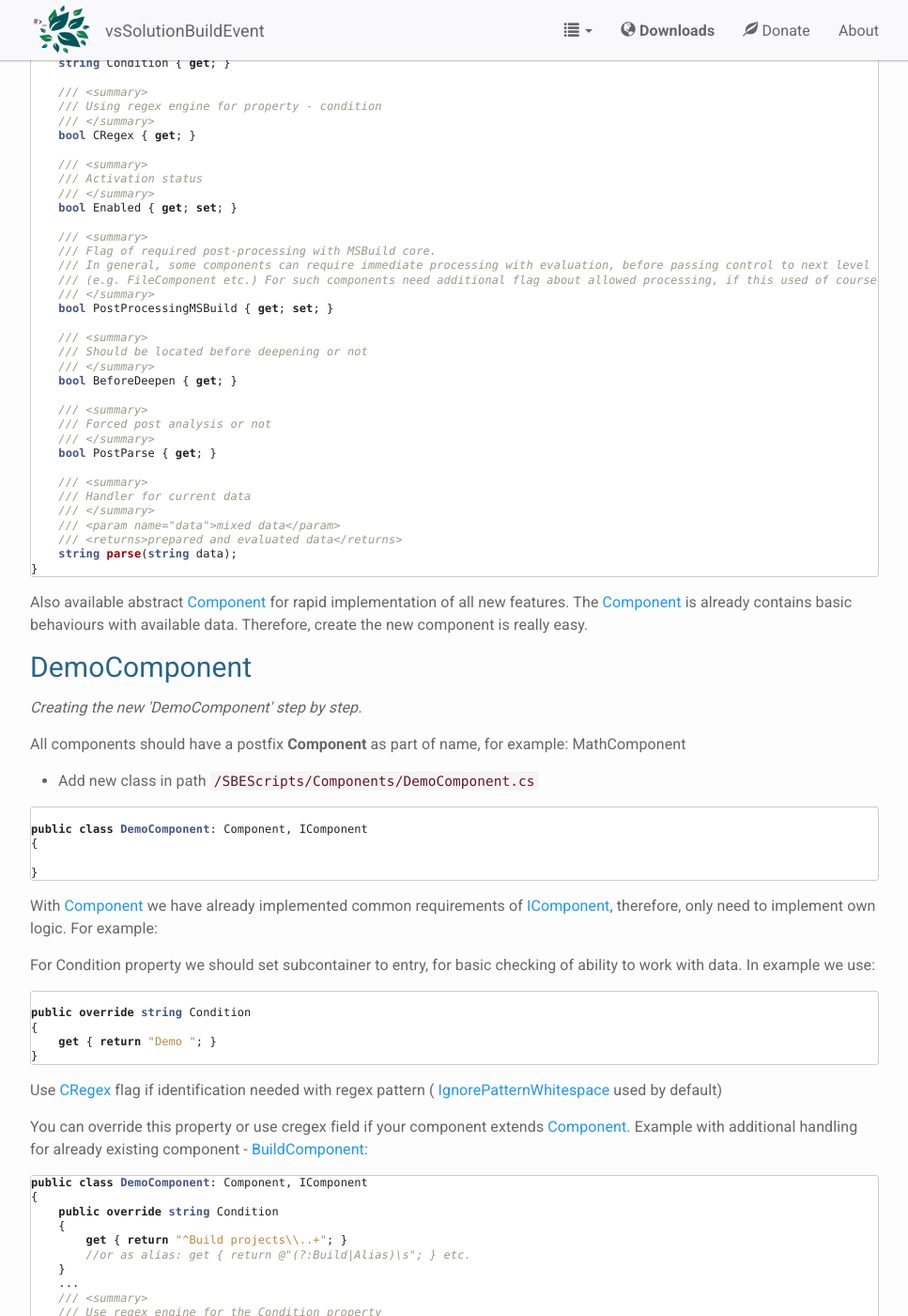
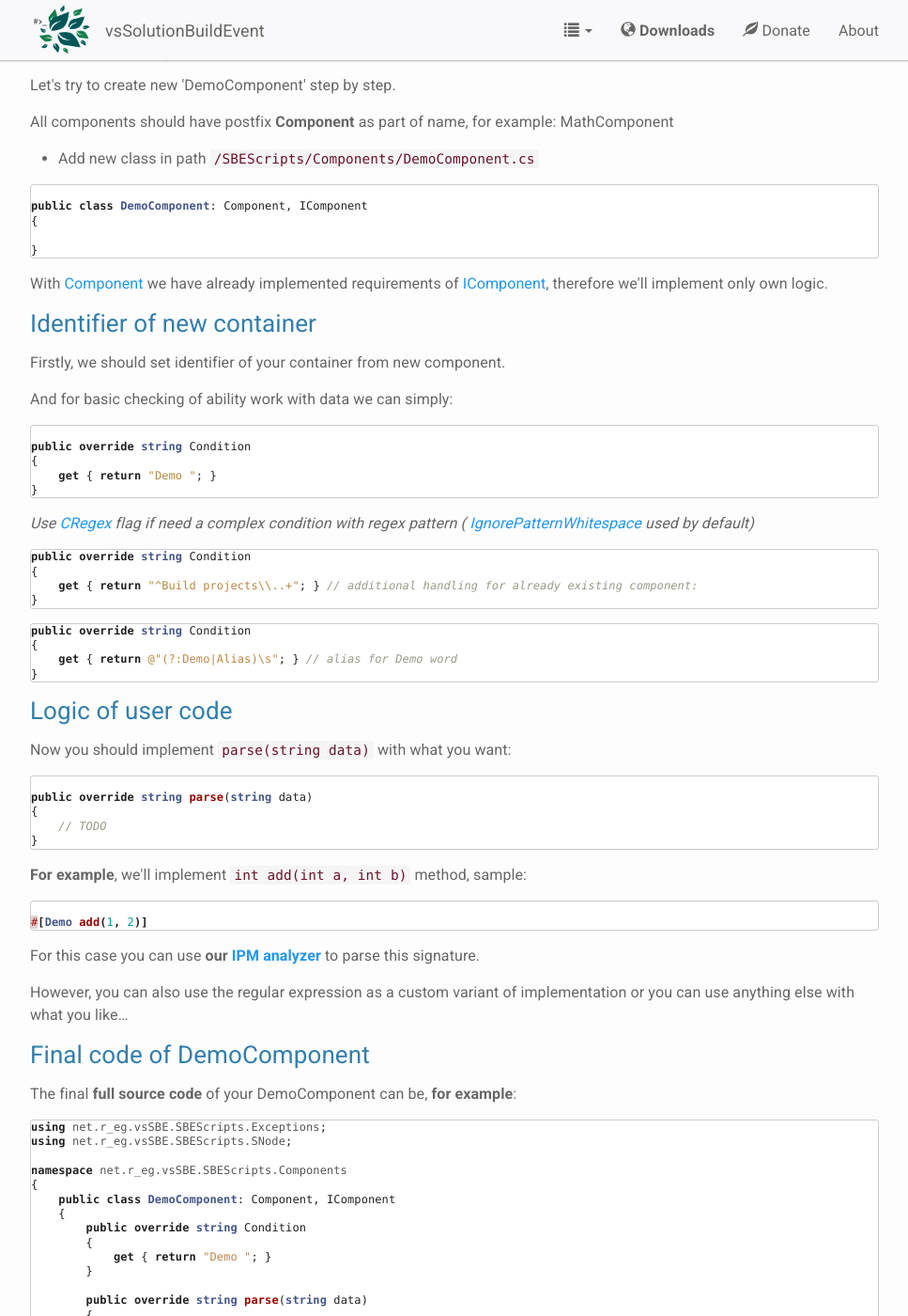
Before and after one commit to 3F/web.vsSBE, a Jekyll site: the page built from _doc/Dev/New Component.md, in a window 1280 px wide and 1400 px high, scrolled down 348 px. Shown: the whole window at 94% size, without its empty margins (156-1123 px from the left). Built offline with Jekyll 4.4.1, drawn with Linux system fonts in a browser that asks for light colours; nearby versions of some CDN libraries; Markdown is read by kramdown in place of the engine named in the settings; comment, search, counter and statistics services are not loaded; some of the changed text lies outside the part shown.

Commit message:
+SevenZipComponent & updated "New Component" with new IPM

````diff
--- a/_doc/Dev/New Component.md
+++ b/_doc/Dev/New Component.md
@@ -8,60 +8,15 @@ permalink: /doc/Dev/New Component/
 
 ***For a quick lexical analysis*** *of properties and methods, you can use* ***our [IPM analyzer](../SBE-Scripts/IPM/)*** - *It allows to quickly prepare for semantic analysis all of what you want...*
 
-All components should implement the **[IComponent](https://bitbucket.org/3F/vssolutionbuildevent/src/master/vsSolutionBuildEvent/SBEScripts/Components/IComponent.cs)**
+All components should implement the **[IComponent](https://github.com/3F/vsSolutionBuildEvent/blob/master/vsSolutionBuildEvent/SBEScripts/Components/IComponent.cs)** interface.
 
-```csharp
+Also available abstract [Component](https://github.com/3F/vsSolutionBuildEvent/blob/master/vsSolutionBuildEvent/SBEScripts/Components/Component.cs) for rapid implementation of all new features. The [Component](https://github.com/3F/vsSolutionBuildEvent/blob/master/vsSolutionBuildEvent/SBEScripts/Components/Component.cs) is already contains basic behaviours with available data. Therefore, create the new component is really easy.
 
-public interface IComponent
-{
-    /// <summary>
-    /// Ability to work with data for component
-    /// </summary>
-    string Condition { get; }
+## DemoComponent
 
-    /// <summary>
-    /// Using regex engine for property - condition
-    /// </summary>
-    bool CRegex { get; }
+Let's try to create new 'DemoComponent' step by step.
 
-    /// <summary>
-    /// Activation status
-    /// </summary>
-    bool Enabled { get; set; }
-
-    /// <summary>
-    /// Flag of required post-processing with MSBuild core.
-    /// In general, some components can require immediate processing with evaluation, before passing control to next level
-    /// (e.g. FileComponent etc.) For such components need additional flag about allowed processing, if this used of course...
-    /// </summary>
-    bool PostProcessingMSBuild { get; set; }
-
-    /// <summary>
-    /// Should be located before deepening or not
-    /// </summary>
-    bool BeforeDeepen { get; }
-
-    /// <summary>
-    /// Forced post analysis or not
-    /// </summary>
-    bool PostParse { get; }
-
-    /// <summary>
-    /// Handler for current data
-    /// </summary>
-    /// <param name="data">mixed data</param>
-    /// <returns>prepared and evaluated data</returns>
-    string parse(string data);
-}
-```
-
-Also available abstract [Component](https://bitbucket.org/3F/vssolutionbuildevent/src/master/vsSolutionBuildEvent/SBEScripts/Components/Component.cs) for rapid implementation of all new features. The [Component](https://bitbucket.org/3F/vssolutionbuildevent/src/master/vsSolutionBuildEvent/SBEScripts/Components/Component.cs) is already contains basic behaviours with available data. Therefore, create the new component is really easy.
-
-## DemoComponent ##
-
-*Creating the new 'DemoComponent' step by step.*
-
-All components should have a postfix **Component** as part of name, for example: MathComponent
+All components should have postfix **Component** as part of name, for example: MathComponent
 
 * Add new class in path `/SBEScripts/Components/DemoComponent.cs`
 
@@ -73,9 +28,13 @@ public class DemoComponent: Component, IComponent
 }
 ```
 
-With [Component](https://bitbucket.org/3F/vssolutionbuildevent/src/master/vsSolutionBuildEvent/SBEScripts/Components/Component.cs) we have already implemented common requirements of [IComponent](https://bitbucket.org/3F/vssolutionbuildevent/src/master/vsSolutionBuildEvent/SBEScripts/Components/IComponent.cs), therefore, only need to implement own logic. For example:
+With [Component](https://github.com/3F/vsSolutionBuildEvent/blob/master/vsSolutionBuildEvent/SBEScripts/Components/Component.cs) we have already implemented requirements of [IComponent](https://github.com/3F/vsSolutionBuildEvent/blob/master/vsSolutionBuildEvent/SBEScripts/Components/IComponent.cs), therefore we'll implement only own logic.
 
-For Condition property we should set subcontainer to entry, for basic checking of ability to work with data. In example we use:
+### Identifier of new container
+
+Firstly, we should set identifier of your container from new component.
+
+And for basic checking of ability work with data we can simply:
 
 ```csharp
 
@@ -85,33 +44,22 @@ public override string Condition
 }
 ```
 
-Use [CRegex](https://bitbucket.org/3F/vssolutionbuildevent/src/master/vsSolutionBuildEvent/SBEScripts/Components/IComponent.cs) flag if identification needed with regex pattern ( [IgnorePatternWhitespace](http://msdn.microsoft.com/en-us/library/system.text.regularexpressions.regexoptions.aspx) used by default)
-
-You can override this property or use cregex field if your component extends [Component](https://bitbucket.org/3F/vssolutionbuildevent/src/master/vsSolutionBuildEvent/SBEScripts/Components/Component.cs). Example with additional handling for already existing component - [BuildComponent](https://bitbucket.org/3F/vssolutionbuildevent/src/master/vsSolutionBuildEvent/SBEScripts/Components/BuildComponent.cs):
+*Use [CRegex](https://github.com/3F/vsSolutionBuildEvent/blob/master/vsSolutionBuildEvent/SBEScripts/Components/IComponent.cs) flag if need a complex condition with regex pattern ( [IgnorePatternWhitespace](http://msdn.microsoft.com/en-us/library/system.text.regularexpressions.regexoptions.aspx) used by default)*
 
 ```csharp
-public class DemoComponent: Component, IComponent
+public override string Condition
 {
-    public override string Condition
-    {
-        get { return "^Build projects\\..+"; }
-        //or as alias: get { return @"(?:Build|Alias)\s"; } etc.
-    }
-    ...
-    /// <summary>
-    /// Use regex engine for the Condition property
-    /// </summary>
-    public override bool CRegex
-    {
-        get { return true; }
-    }
+    get { return "^Build projects\\..+"; } // additional handling for already existing component:
+}
+```
+```csharp
+public override string Condition
+{
+    get { return @"(?:Demo|Alias)\s"; } // alias for Demo word
+}
+```
 
-//or you can (if extends abstract std. Component):
-    public DemoComponent(): base()
-    {
-        cregex = true;
-    }
-```
+### Logic of user code
 
 Now you should implement `parse(string data)` with what you want:
 
@@ -120,86 +68,83 @@ Now you should implement `parse(string data)` with what you want:
 public override string parse(string data)
 {
     // TODO
-    return String.Empty;
 }
 ```
 
-For example, we will implement `int add(int a, int b)` method, sample:
+**For example**, we'll implement `int add(int a, int b)` method, sample:
 
 ```java
 
 #[Demo add(1, 2)]
 ```
 
+For this case you can use **our [IPM analyzer](../SBE-Scripts/IPM/)** to parse this signature.
 
-*Sample with your* ***custom*** *parsing of syntax above:*
+However, you can also use the regular expression as a custom variant of implementation or you can use anything else with what you like...
+
+### Final code of DemoComponent
+
+The final **full source code** of your DemoComponent can be, **for example**:
 
 ```csharp
+using net.r_eg.vsSBE.SBEScripts.Exceptions;
+using net.r_eg.vsSBE.SBEScripts.SNode;
 
-public class DemoComponent: Component, IComponent
+namespace net.r_eg.vsSBE.SBEScripts.Components
 {
-    public override string Condition
+    public class DemoComponent: Component, IComponent
     {
-        get { return "Demo "; }
-    }
-
-    public override string parse(string data)
-    {
-        Match m = Regex.Match(data, @"^\[Demo
-                                         \s+
-                                         add\(
-                                            \s*
-                                            (\d+)   #1 - left
-                                            \s*,\s*
-                                            (\d+)   #2 - right
-                                            \s*
-                                         \)
-                                      \]$",
-                                      RegexOptions.IgnorePatternWhitespace);
-
-        if(!m.Success) {
-            throw new SyntaxIncorrectException("Failed DemoComponent - '{0}'", data);
+        public override string Condition
+        {
+            get { return "Demo "; }
         }
 
-        int left = Values.toInt32(m.Groups[1].Value);
-        int right = Values.toInt32(m.Groups[2].Value);
+        public override string parse(string data)
+        {
+            var point       = entryPoint(data);
+            string subtype  = point.Key;
+            string request  = point.Value;
 
-        return Values.from(left + right);
-    }
-}
-```
-**Note**: the regular expression in sample above it's only as custom variant of implementation i.e. you can use anything else with what you like...
-And **it can be much easier**, with **our [IPM analyzer](../SBE-Scripts/IPM/)** for parsing of any properties & methods:
+            IPM pm = new PM(request);
 
-```csharp
+            if(pm.FinalEmptyIs(0, LevelType.Method, "add"))
+            {
+                ILevel level = pm.Levels[0]; // root element
 
-public class DemoComponent: Component, IComponent
-{
-    public override string Condition
-    {
-        get { return "Demo "; }
-    }
+                level.Is("int add(int a, int b)", ArgumentType.Integer, ArgumentType.Integer);
+                int a = (int)level.Args[0].data;
+                int b = (int)level.Args[1].data;
 
-    public override string parse(string data)
-    {
-        IPM pm = new PM(data);
-        ...
-        return Values.from(a + b);
+                return Value.from(a + b);
+            }
+
+            throw new OperationNotFoundException("'{0}' is not yet supported", request);
+        }
     }
 }
 ```
 
-Then, with default [Bootloader](https://bitbucket.org/3F/vssolutionbuildevent/src/master/vsSolutionBuildEvent/SBEScripts/Bootloader.cs) to register your component, use for example:
+*it will work with `int add(int a, int b)` in user code via [IPM analyzer](../SBE-Scripts/IPM/).*
+
+**Note:**
+
+* The [FunctionComponent](https://github.com/3F/vsSolutionBuildEvent/blob/master/vsSolutionBuildEvent/SBEScripts/Components/FunctionComponent.cs) is recent and most simple component with IPM using. Use this for common develop.
+* The [SevenZipComponent](https://github.com/3F/vsSolutionBuildEvent/blob/master/vsSolutionBuildEvent/SBEScripts/Components/SevenZipComponent.cs) is recent IPM component with complex different signatures to help with develop.
+
+### Bootloader. Register new component
+
+Then, with default [Bootloader](https://github.com/3F/vsSolutionBuildEvent/blob/master/vsSolutionBuildEvent/SBEScripts/Bootloader.cs) to register new component, use for example:
 
 ```csharp
 
 bootloader.register(new DemoComponent());
 ```
 
-You can also use own Bootloaders with implementing the [IBootloader](https://bitbucket.org/3F/vssolutionbuildevent/src/master/vsSolutionBuildEvent/SBEScripts/IBootloader.cs) or simply override [Bootloader.register()](https://bitbucket.org/3F/vssolutionbuildevent/src/master/vsSolutionBuildEvent/SBEScripts/Bootloader.cs):
+#### Custom Bootloader
+
+You can also use own Bootloaders with implementing [IBootloader](https://github.com/3F/vsSolutionBuildEvent/blob/master/vsSolutionBuildEvent/SBEScripts/IBootloader.cs) or simply override [Bootloader.register()](https://github.com/3F/vsSolutionBuildEvent/blob/master/vsSolutionBuildEvent/SBEScripts/Bootloader.cs):
 
 ```csharp
-
 protected override void register()
 {
     ...
@@ -207,29 +152,29 @@ protected override void register()
 }
 ```
 
-Then to initialize new instance of SBE-Scripts core, use for example:
+To initialize new instance of SBE-Scripts core, use for example:
 
 ```csharp
-
 new Script(new BootloaderCustom())
 ```
+
+### Result
 
 That's all. Build and Run vsSBE, open `Tools` - `SBE-Scripts` and try to execute:
 
 ```java
-
 #[Demo add(7, 5)]
 ```
 
 Congratulation! The DemoComponent has been implemented.
 
-What's next ? how to implement more complex logic and how to work with MSBuild, User-Variables, etc., you see see in real components - [SBEScripts/](https://bitbucket.org/3F/vssolutionbuildevent/src/master/vsSolutionBuildEvent/SBEScripts/)
+What's next ? how to implement a more complex logic and how to work with MSBuild engine, User-Variables, etc., you can look on [real components](https://github.com/3F/vsSolutionBuildEvent/tree/master/vsSolutionBuildEvent/SBEScripts) (Please note, some older components still may use old syntax before using new [IPM](../SBE-Scripts/IPM/))
 
 Also, if you want share your component for current project - use pull request (on Bitbucket or GitHub), or send directly as .patch file with available contacts.
 
 ## How about plugin system for this ?
 
-Currently it's for internal structures, mainly. *It can be later, because it's really useful, or convenient at least.*
+Currently it's for internal structures, mainly. *It can be later, because it's really useful or convenient at least.*
 
 **But**, today this was not necessary for our users. Otherwise, you should [create](https://bitbucket.org/3F/vssolutionbuildevent/issues/new) issue and **vote** for this - we'll look it as demand among users.
 
@@ -248,8 +193,11 @@ If you have a question or have a some problem with creating of new component and
 
 * [IPM analyzer](../SBE-Scripts/IPM/)
 * [Dom & Code Completion](../SBE-Scripts/Dom/)
-* Interface [IComponent](https://bitbucket.org/3F/vssolutionbuildevent/src/master/vsSolutionBuildEvent/SBEScripts/Components/IComponent.cs)
-* abstract  [Component](https://bitbucket.org/3F/vssolutionbuildevent/src/master/vsSolutionBuildEvent/SBEScripts/Components/Component.cs)
-* [Bootloader](https://bitbucket.org/3F/vssolutionbuildevent/src/master/vsSolutionBuildEvent/SBEScripts/Bootloader.cs) ([IBootloader](https://bitbucket.org/3F/vssolutionbuildevent/src/master/vsSolutionBuildEvent/SBEScripts/IBootloader.cs))
-* **[Existing components](https://bitbucket.org/3F/vssolutionbuildevent/src/master/vsSolutionBuildEvent/SBEScripts/Components/)** - *more details you can see in the real implementation.*
-* [SBEScripts/](https://bitbucket.org/3F/vssolutionbuildevent/src/master/vsSolutionBuildEvent/SBEScripts/) namespace
+* Interface [IComponent](https://github.com/3F/vsSolutionBuildEvent/blob/master/vsSolutionBuildEvent/SBEScripts/Components/IComponent.cs)
+* abstract  [Component](https://github.com/3F/vsSolutionBuildEvent/blob/master/vsSolutionBuildEvent/SBEScripts/Components/Component.cs)
+* [Bootloader](https://github.com/3F/vsSolutionBuildEvent/blob/master/vsSolutionBuildEvent/SBEScripts/Bootloader.cs) ([IBootloader](https://github.com/3F/vsSolutionBuildEvent/blob/master/vsSolutionBuildEvent/SBEScripts/IBootloader.cs))
+* [Existing components](https://github.com/3F/vsSolutionBuildEvent/tree/master/vsSolutionBuildEvent/SBEScripts/Components) - **Please note**, some older components still may use old syntax before using new [IPM](../SBE-Scripts/IPM/)
+    * Recents with IPM using:
+        * [FunctionComponent](https://github.com/3F/vsSolutionBuildEvent/blob/master/vsSolutionBuildEvent/SBEScripts/Components/FunctionComponent.cs)
+        * [SevenZipComponent](https://github.com/3F/vsSolutionBuildEvent/blob/master/vsSolutionBuildEvent/SBEScripts/Components/SevenZipComponent.cs)
+* [SBEScripts/](https://github.com/3F/vsSolutionBuildEvent/tree/master/vsSolutionBuildEvent/SBEScripts) namespace
````
Also changed, not shown: _doc/Dev/SBE-Scripts/IPM.md (+41 -55 lines), _doc/Examples/Artefacts.md (+4 -1 lines), _doc/Scripts/SBE-Scripts/Components/SevenZipComponent.md (added, +274 -0 lines).
